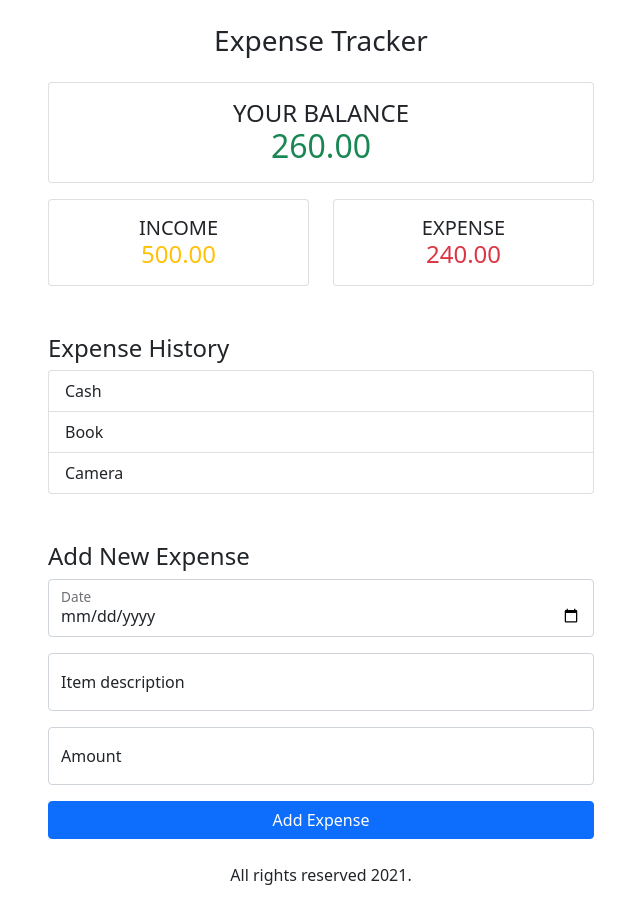
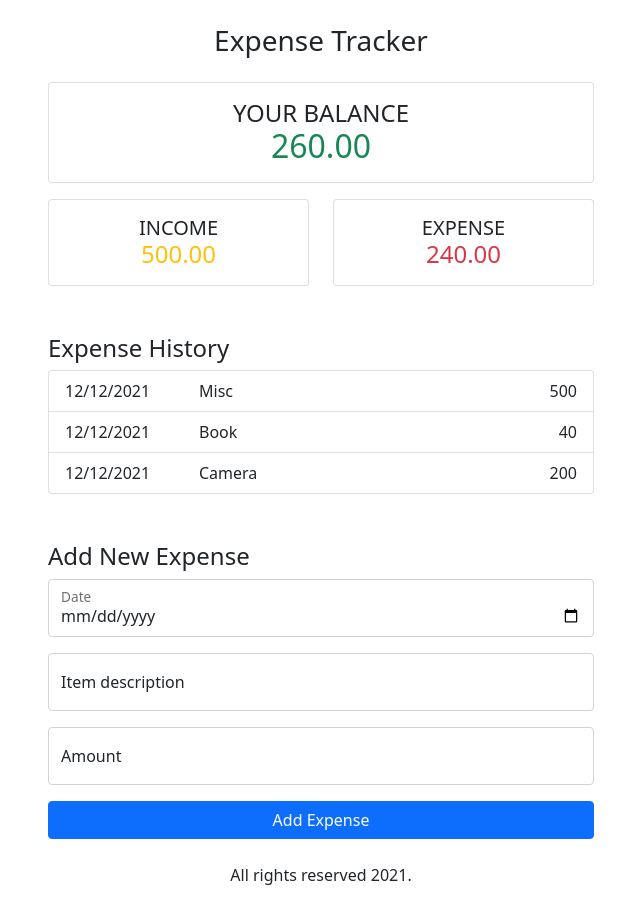
Before and after one commit to leocsdev/react-expense-tracker, a React (Create React App) app: page / in a window 1280 px wide. Shown: the whole page, without its empty margins (319-959 px from the left). Built offline with nearby package versions, Linux system fonts and the light colour scheme.

Commit message:
Added expense data.

```diff
--- a/src/App.js
+++ b/src/App.js
@@ -1,15 +1,21 @@
+import { useState } from 'react'
+
 import Layout from './components/layout/Layout'
 
 import ExpenseInfo from './components/ExpenseInfo'
 import ExpenseList from './components/ExpenseList'
 import NewExpense from './components/NewExpense'
 
+import expensesData from './data/expensesData'
+
 function App() {
+  const [expenses, setExpenses] = useState(expensesData)
+
   return (
     <Layout>
       <ExpenseInfo />
 
-      <ExpenseList />
+      <ExpenseList expenses={expenses} />
 
       <NewExpense />
     </Layout>
--- /dev/null
+++ b/src/components/ExpenseItem.jsx
@@ -0,0 +1,17 @@
+import { Col, ListGroup, Row } from 'react-bootstrap'
+
+function ExpenseItem({ expense }) {
+  return (
+    <ListGroup.Item>
+      <Row>
+        <Col className='d-none d-sm-block'>{expense.date}</Col>
+        <Col sm={8} md={6} className='text-center text-sm-start'>
+          {expense.item}
+        </Col>
+        <Col className='text-center text-sm-end'>{expense.amount}</Col>
+      </Row>
+    </ListGroup.Item>
+  )
+}
+
+export default ExpenseItem
--- a/src/components/ExpenseList.jsx
+++ b/src/components/ExpenseList.jsx
@@ -1,13 +1,15 @@
 import { ListGroup } from 'react-bootstrap'
+import ExpenseItem from './ExpenseItem'
 
-function ExpenseList() {
+function ExpenseList({ expenses }) {
+  // console.log(expenses)
   return (
     <section className='py-4'>
       <h4>Expense History</h4>
       <ListGroup>
-        <ListGroup.Item>Cash</ListGroup.Item>
-        <ListGroup.Item>Book</ListGroup.Item>
-        <ListGroup.Item>Camera</ListGroup.Item>
+        {expenses.map((expense) => (
+          <ExpenseItem key={expense.id} expense={expense} />
+        ))}
       </ListGroup>
     </section>
   )
--- /dev/null
+++ b/src/data/expensesData.js
@@ -0,0 +1,22 @@
+const expensesData = [
+  {
+    id: 1,
+    date: '12/12/2021',
+    item: 'Misc',
+    amount: 500,
+  },
+  {
+    id: 2,
+    date: '12/12/2021',
+    item: 'Book',
+    amount: 40,
+  },
+  {
+    id: 3,
+    date: '12/12/2021',
+    item: 'Camera',
+    amount: 200,
+  },
+]
+
+export default expensesData
```
